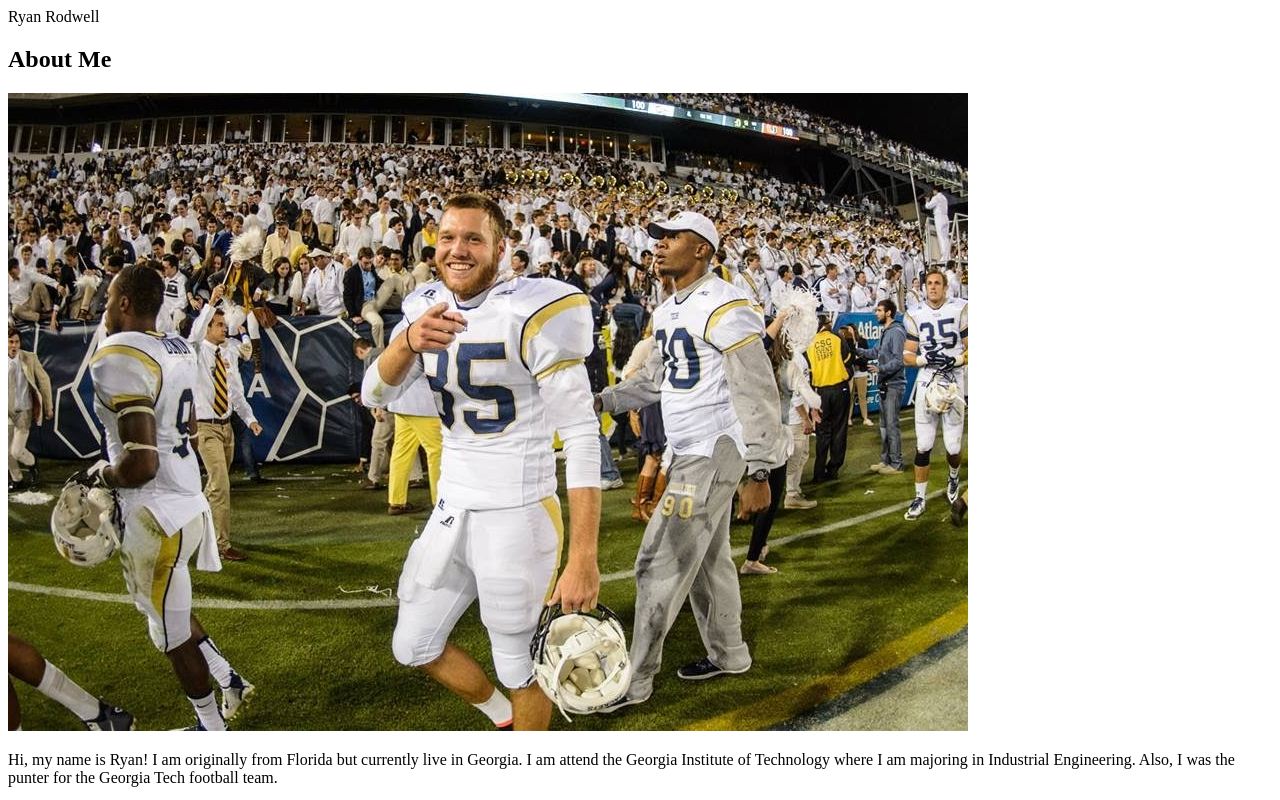
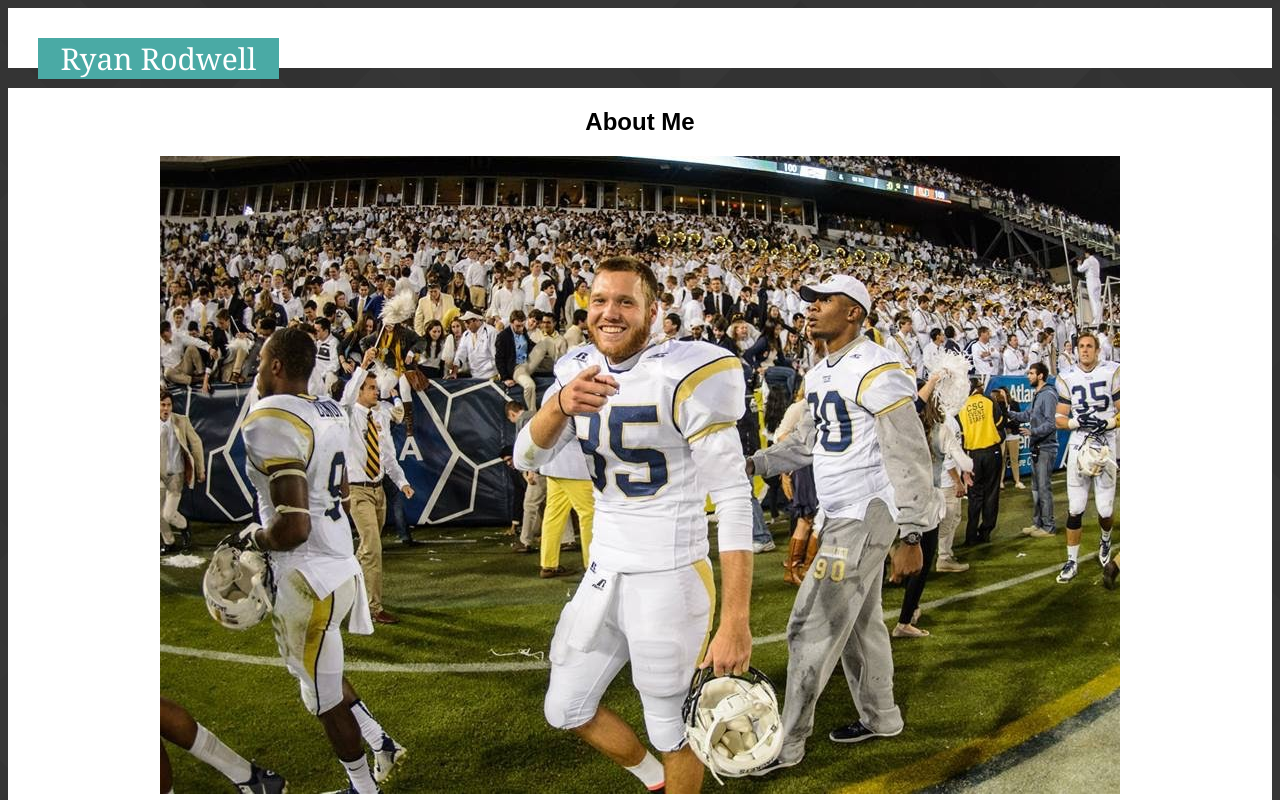
Before and after one commit to rrodwell/Basic-Portfolio, a plain HTML site: page index.html in a window 1280 px wide. Shown: the top 800 px of the page. Drawn offline with Linux system fonts and the light colour scheme.

Commit message:
additonal images

```diff
--- a/assets/css/style.css
+++ b/assets/css/style.css
@@ -3,32 +3,48 @@
   text-align: center;
 }
 
-body {
-	background: grey;
+body{
+	font-family: 'Arial', 'Helvetica Neue', Helvetica, sans-serif;
+	background-image: url('/assets/images/background.png');
+    background-repeat: repeat-x;
+    background-position: right top;
 }
 
-header {
+header{
   margin-bottom: 10px;
-  padding: 20px;
-  color: #333;
-  background: #ccc;
+  padding: 30px;
+  color: ##777777;
+  background: #ffffff;
+  font-family: 'Georgia', Times, "Times New Roman", serif;
 }
- #name {
+
+div{
+	background: #ffffff;
+	border-color: #dddddd;
+	border-width: 10px;
+}
+
+ .logo{
  	float: left;
- 	width: 33.3%;
+ 	width: 20%;
+ 	font-size: 30px;
  	color: white;
- 	background: #0084bf;
+ 	background: #4aaaa5;
  }
 
- nav {
+ .aboutme{
+	float:left;
+ }
+
+ nav{
 	margin-bottom: 20px;
 	padding: 20px;
   	color: #333;
   	background: #ccc;
  }
 
-footer {
+footer{
   clear: both;
   padding: 20px;
-  background: #ccc;
+  background: ##666666;
 }
--- a/index.html
+++ b/index.html
@@ -5,20 +5,23 @@
 	<meta charset="utf-8">
 	<!--
 	<link rel="stylesheet" type="text/css" href="assets/css/reset.css">
+	-->
 	<link rel="stylesheet" type="text/css" href="assets/css/style.css">
-	-->
+
 </head>
 
 <body>
 
-	<header class="logo">
-		Ryan Rodwell
+	<header>
+		<div class="logo">
+			Ryan Rodwell
+		</div>
 	</header>
 
 
-	<div class="container">
+	<div>
 
-		<section id="aboutme">
+		<section class="aboutme">
 
 		<h2>About Me</h2>
 
@@ -27,7 +30,7 @@
 		<p>Hi, my name is Ryan! I am originally from Florida but currently live in Georgia. I am attend the Georgia Institute of Technology where I am majoring in Industrial Engineering. Also, I was the punter for the Georgia Tech football team.</p>
 		</section>
 
-		<section id="connect">
+		<section class="connect">
 			<h2>Connect with Me:</h2>
 			<ul>
 				<li> <a href="https://github.com/rrodwell" target="_blank"> <img src="assets/images/github.png" alt="Github"></a> </li>
```
Also changed, not shown: assets/images/background.png (added).
